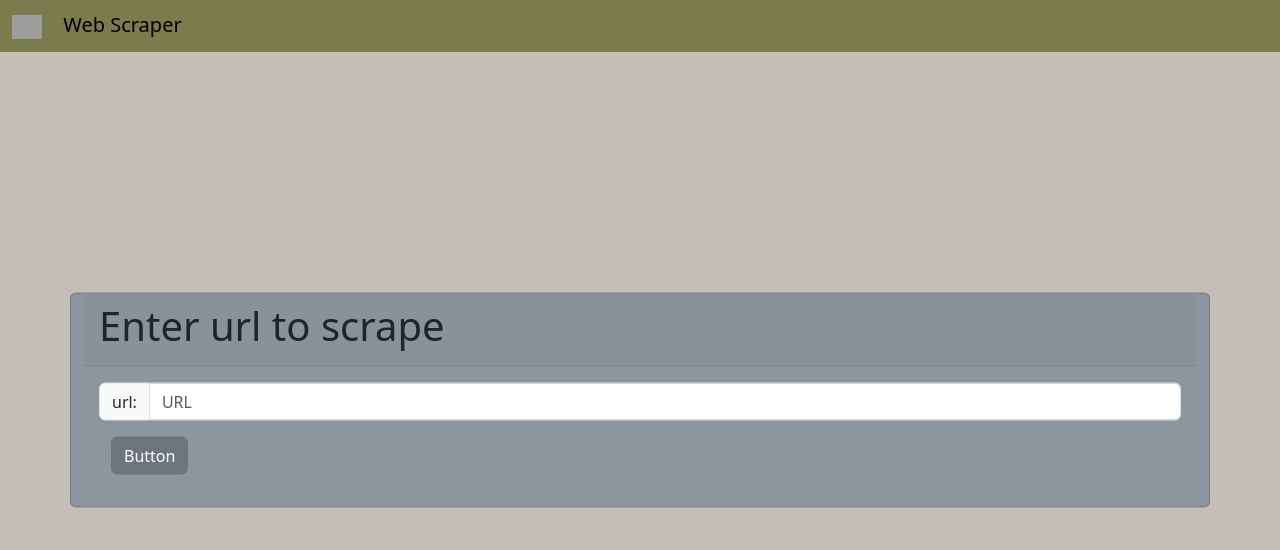
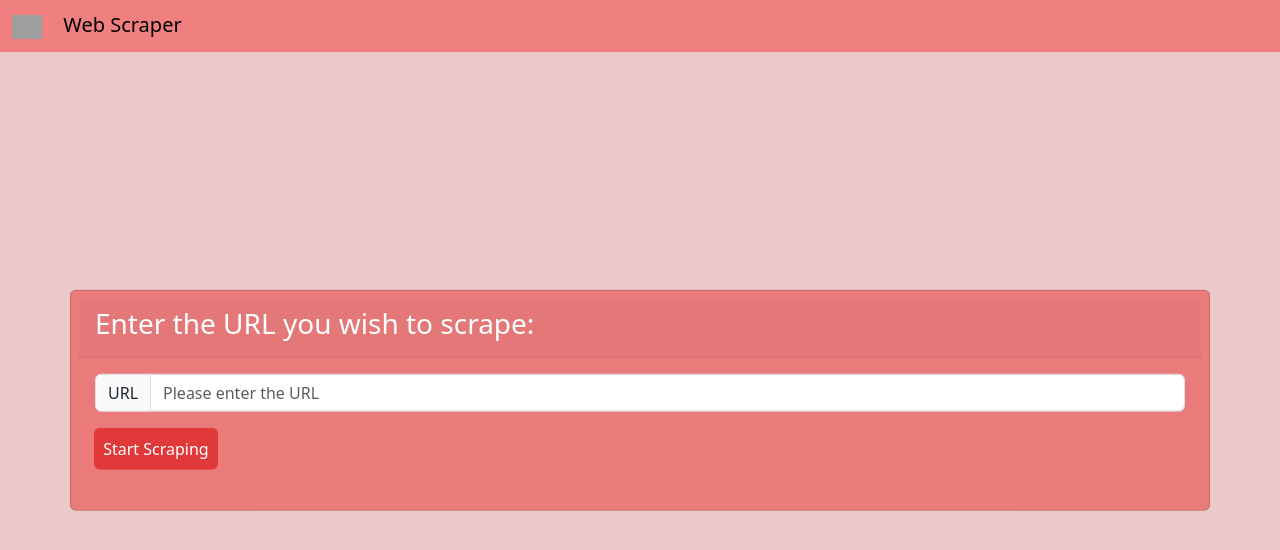
Before and after one commit to VarnikaB/Web-Scrapper, a Flask app: page / in a window 1280 px wide. Shown: the top 550 px of the page. Run offline with Flask 3, Linux system fonts and the light colour scheme; grey boxes are pictures that could not be loaded.

Commit message:
adds color onto the UI screen for better look

```diff
--- a/templates/index.html
+++ b/templates/index.html
@@ -3,6 +3,7 @@
 <head>
     <meta charset="UTF-8">
     <title>Web Scraper</title>
+    <link rel="icon" type="image/x-icon" href="https://upload.wikimedia.org/wikipedia/commons/5/5a/Wikipedia%27s_W.svg">
     <style>
         .navbar-custom {
             background-color: #797c4d;
@@ -13,8 +14,8 @@
     </style>
     <link href="https://cdn.jsdelivr.net/npm/bootstrap@5.3.3/dist/css/bootstrap.min.css" rel="stylesheet" integrity="sha384-QWTKZyjpPEjISv5WaRU9OFeRpok6YctnYmDr5pNlyT2bRjXh0JMhjY6hW+ALEwIH" crossorigin="anonymous">
 </head>
-<body style="background-color: #C2BFB6;">
-    <nav class="navbar navbar-custom">
+<body style="background-color: rgb(236, 201, 201);">
+    <nav class="navbar navbar-custom" style="background-color: lightcoral;">
         <div class="container-fluid">
           <span class="navbar-brand mb-0 h1">
             <a class="navbar-brand" href="/">
@@ -24,18 +25,18 @@
           </span>
         </div>
     </nav>
-    <div class="container card position-absolute top-50 start-50 translate-middle" style="background-color: #8B969F;">
-        <div class="card-header">
-            <h1>Enter url to scrape</h1>
+    <div class="container card position-absolute top-50 start-50 translate-middle p-2" style="background-color: rgb(235, 123, 123);">
+        <div class="card-header" style="color: white;">
+            <h3>Enter the URL you wish to scrape:</h3>
         </div>
         <div class="card-body">
             <form method="POST">
                 <div class="input-group flex-nowrap">
-                    <span class="input-group-text" id="addon-wrapping">url:</span>
-                    <input type="text" class="form-control custom-input" name="url" placeholder="URL" aria-label="URL" aria-describedby="addon-wrapping" required>
+                    <span class="input-group-text" id="addon-wrapping">URL</span>
+                    <input type="text" class="form-control custom-input" name="url" placeholder="Please enter the URL" aria-label="URL" aria-describedby="addon-wrapping" required>
                 </div>
-                <div class="container my-3">
-                    <button class="btn btn-secondary " type="submit">Button</button>
+                <div class="container-fluid my-3">
+                    <button class="btn p-2" type="submit" style="background-color: #e13939; margin-left: -0.8rem; color: white;">Start Scraping</button>
                 </div>
             </form>
         </div>
--- a/templates/select_table.html
+++ b/templates/select_table.html
@@ -3,6 +3,7 @@
 <head>
     <meta charset="UTF-8">
     <title>Select Table</title>
+    <link rel="icon" type="image/x-icon" href="https://upload.wikimedia.org/wikipedia/commons/5/5a/Wikipedia%27s_W.svg">
     <link href="https://cdn.jsdelivr.net/npm/bootstrap@5.3.3/dist/css/bootstrap.min.css" rel="stylesheet" integrity="sha384-QWTKZyjpPEjISv5WaRU9OFeRpok6YctnYmDr5pNlyT2bRjXh0JMhjY6hW+ALEwIH" crossorigin="anonymous">
     <style>
         .navbar-custom {
@@ -13,8 +14,8 @@
         }
     </style>
 </head>
-<body style="background-color: #C2BFB6;">
-    <nav class="navbar navbar-custom">
+<body style="background-color: rgb(236, 201, 201);">
+    <nav class="navbar navbar-custom"  style="background-color: lightcoral;">
         <div class="container-fluid">
           <span class="navbar-brand mb-0 h1">
             <a class="navbar-brand" href="/">
```
